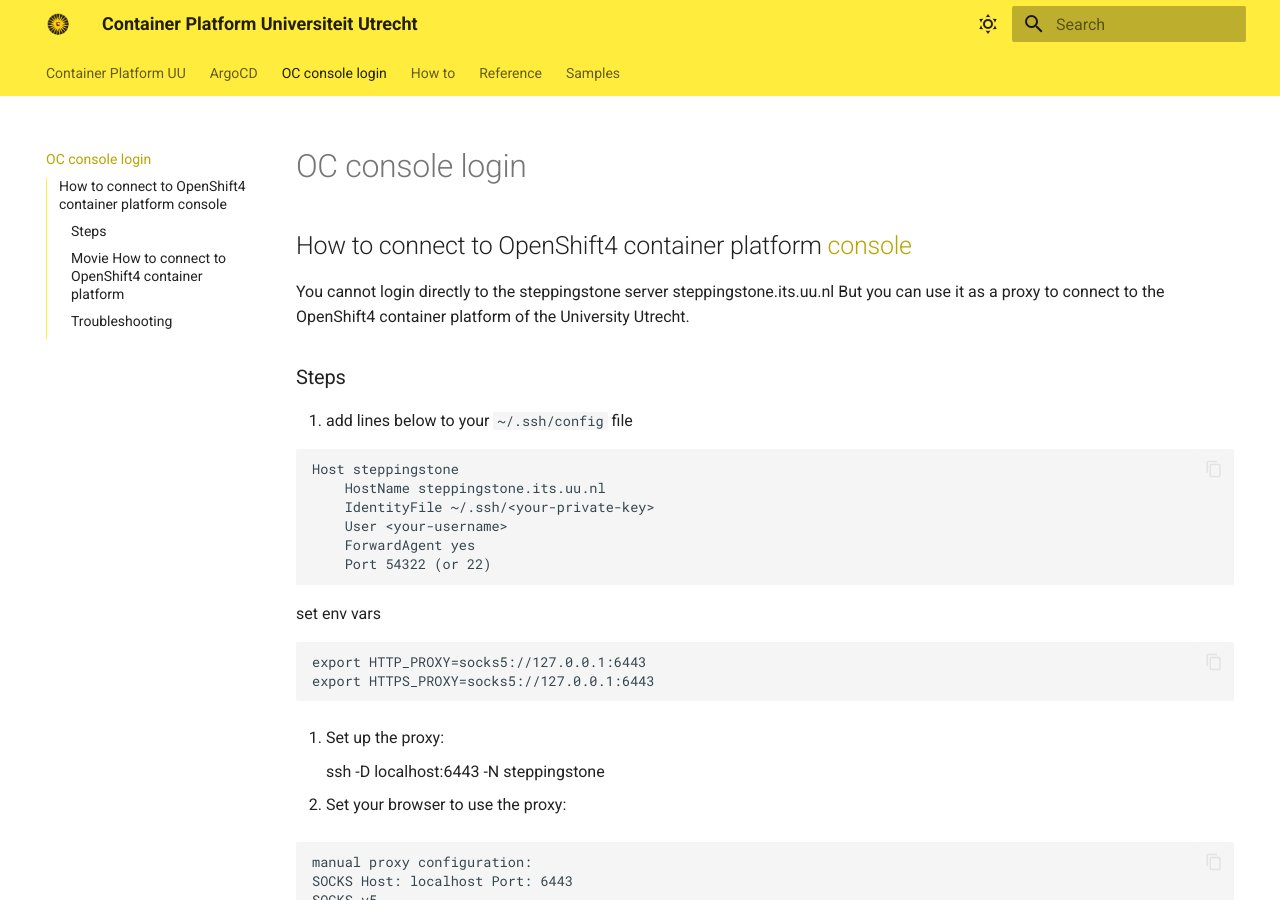
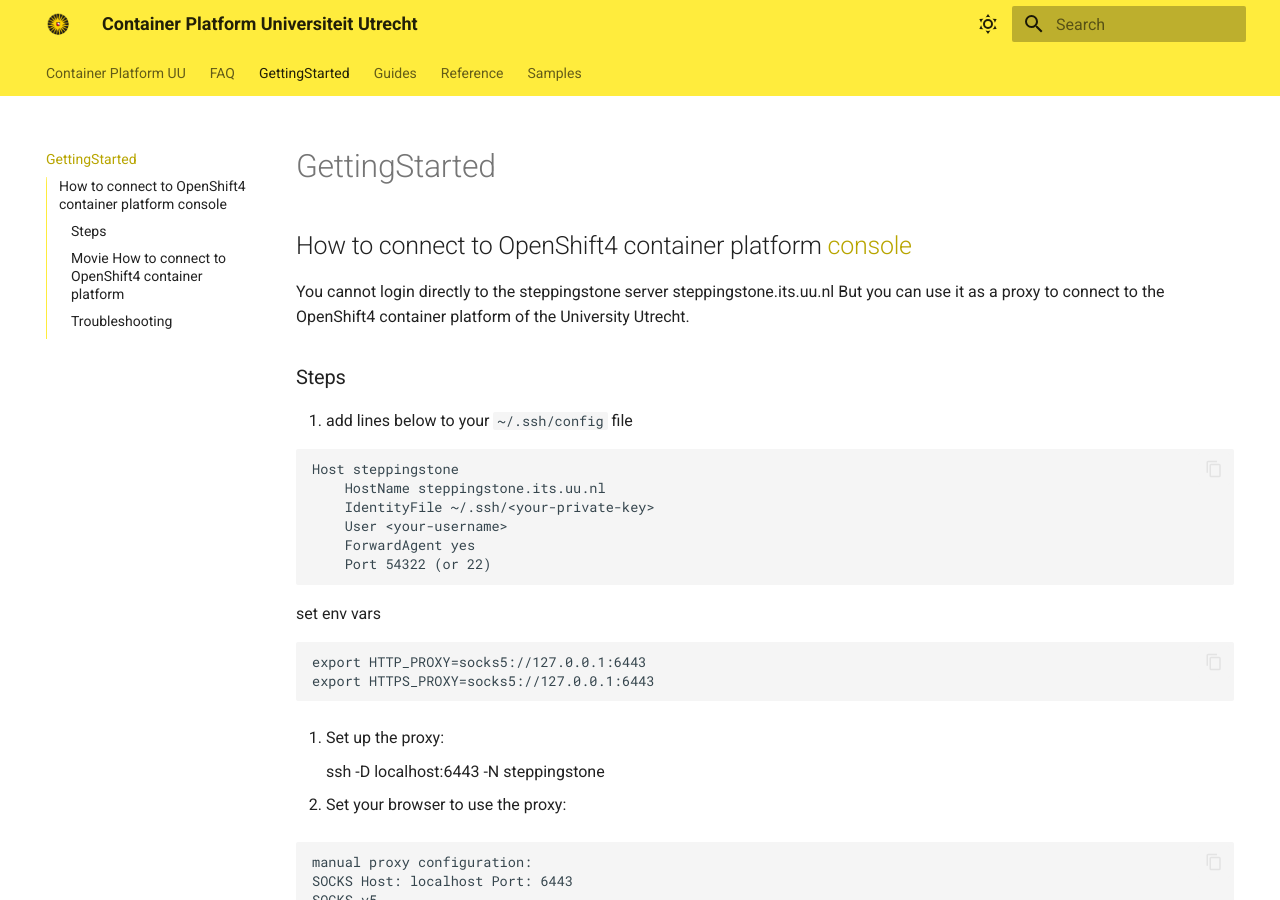
Before and after one commit to UtrechtUniversity/containerplatform-docs, an MkDocs documentation site: the page built from docs/GettingStarted.md, in a window 1280 px wide and 900 px high. Built offline with MkDocs 1.6.1 and Material for MkDocs 9.7.7, drawn with Linux system fonts in a browser that asks for light colours.

Commit message:
set correct tabs

```diff
--- a/docs/FAQ.md
+++ b/docs/FAQ.md
@@ -1,4 +1,4 @@
-# ArgoCD
+# FAQ
 ![tux-161406_1280.png](./images/tux-161406_1280.png)
 ## lorem ipsum
 ### Why linux is better than window
--- a/docs/GettingStarted.md
+++ b/docs/GettingStarted.md
@@ -1,4 +1,4 @@
-# OC console login
+# GettingStarted
 
 ## How to connect to OpenShift4 container platform [console](https://console.cp.its.uu.nl)
 
--- a/docs/Guides.md
+++ b/docs/Guides.md
@@ -1,4 +1,4 @@
-# How to
+# Guides
 This is the place to upload your howto's.
 ## Work with markdown
 
```
